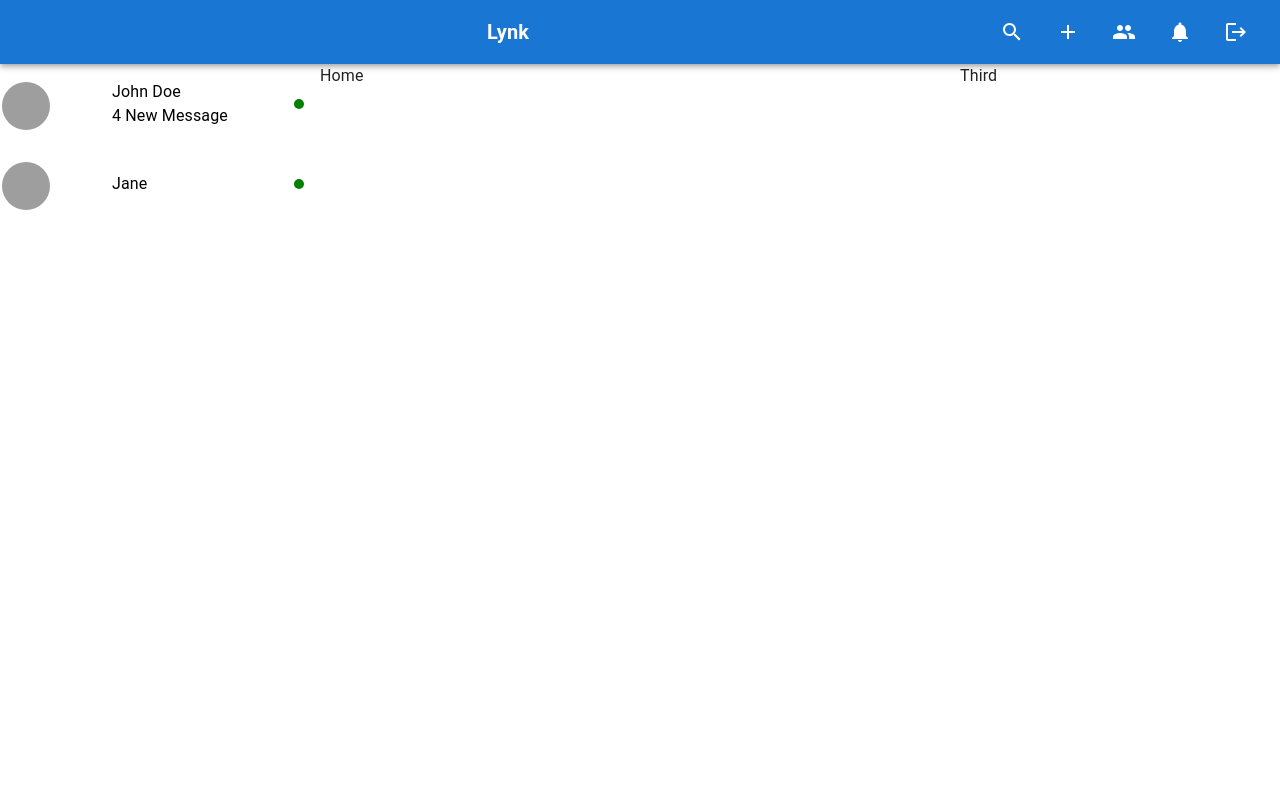
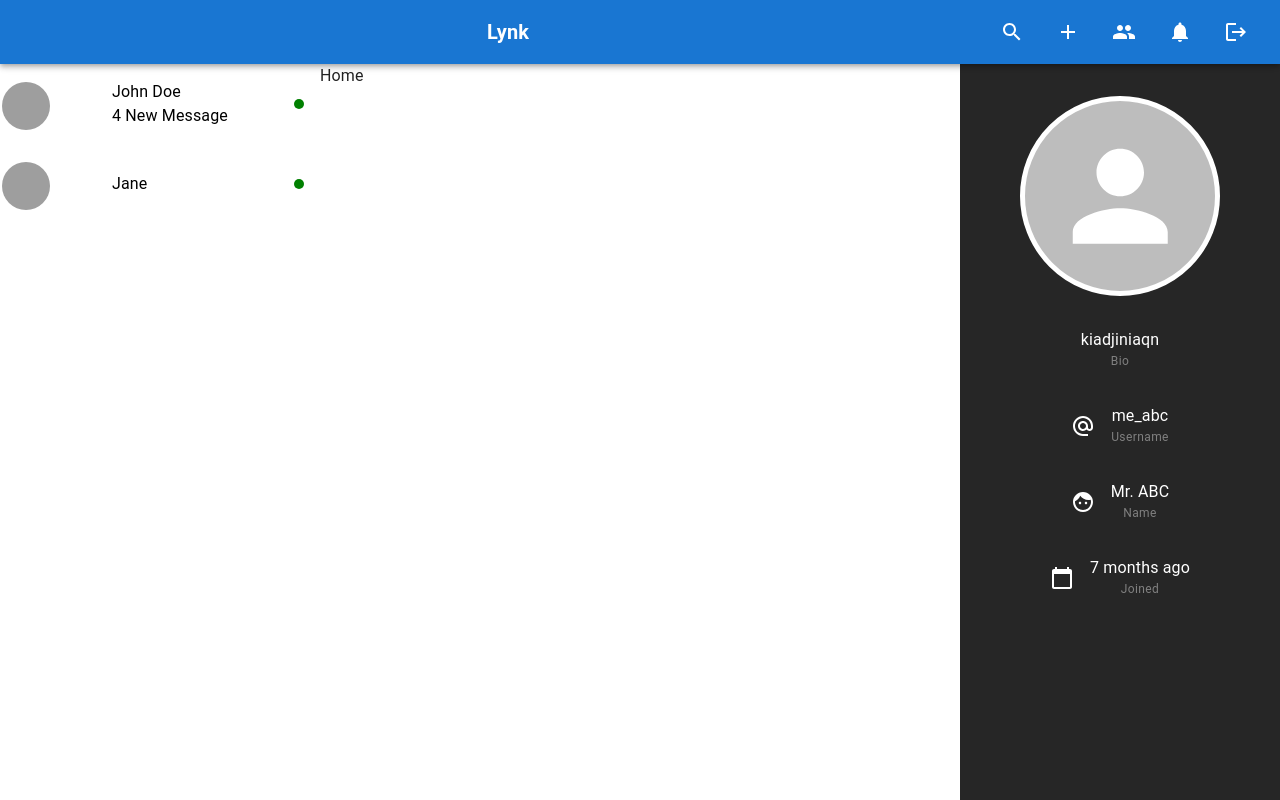
Before and after one commit to Abdeali1310/Lynk-Stay-Connected, a React (Vite) app in the folder client/: page / in a window 1280 px wide. Built offline with nearby package versions, Linux system fonts and the light colour scheme; grey boxes are pictures that could not be loaded.

Commit message:
FEAT: Profile Component created

```diff
--- a/client/src/components/layout/AppLayout.tsx
+++ b/client/src/components/layout/AppLayout.tsx
@@ -6,6 +6,7 @@ import Header from "./Header";
 import ChatList from "./ChatList";
 import { sampleChats } from "../constants/sampleData";
 import { useParams } from "react-router-dom";
+import Profile from "../specific/Profile";
 
 const AppLayout = () => (WrappedComponent: any) => {
   return (props: any) => {
@@ -47,10 +48,10 @@ const AppLayout = () => (WrappedComponent: any) => {
             item
             md={4}
             lg={3}
-            sx={{ display: { xs: "none", md: "block" } }}
+            sx={{ display: { xs: "none", md: "block" },padding:"2rem",bgcolor:"rgba(0,0,0,0.85)" }}
             height={"100%"}
           >
-            Third
+            <Profile />
           </Grid>
         </Grid>
       </>
--- /dev/null
+++ b/client/src/components/specific/Profile.tsx
@@ -0,0 +1,45 @@
+import { AlternateEmail, CalendarToday, Face } from "@mui/icons-material";
+import { Avatar, Stack, Typography } from "@mui/material";
+import moment from "moment";
+
+const Profile = () => {
+  return (
+    <Stack spacing={"2rem"} direction={"column"} alignItems={"center"}>
+      <Avatar
+        sx={{
+          width: 200,
+          height: 200,
+          objectFit: "contain",
+          marginBottom: "1rem",
+          border: "5px solid white",
+        }}
+      />
+      <ProfileCard heading={"Bio"} text={"kiadjiniaqn"} />
+      <ProfileCard heading={"Username"} text={"me_abc"} Icon={<AlternateEmail />}/>
+      <ProfileCard heading={"Name"} text={"Mr. ABC"} Icon={<Face />}/>
+      <ProfileCard heading={"Joined"} text={moment('2024-05-05T00:00:00.000Z').fromNow()} Icon={<CalendarToday />}/>
+    </Stack>
+  );
+};
+
+const ProfileCard = ({ text, Icon, heading }) => {
+  return (
+    <Stack
+      direction={"row"}
+      alignItems={"center"}
+      spacing={"1rem"}
+      color={"white"}
+      textAlign={"center"}
+    >
+
+        {Icon && Icon}
+
+        <Stack>
+            <Typography variant="body1">{text}</Typography>
+            <Typography color={"gray"} variant="caption">{heading}</Typography>
+        </Stack>
+    </Stack>
+  );
+};
+
+export default Profile;
```
